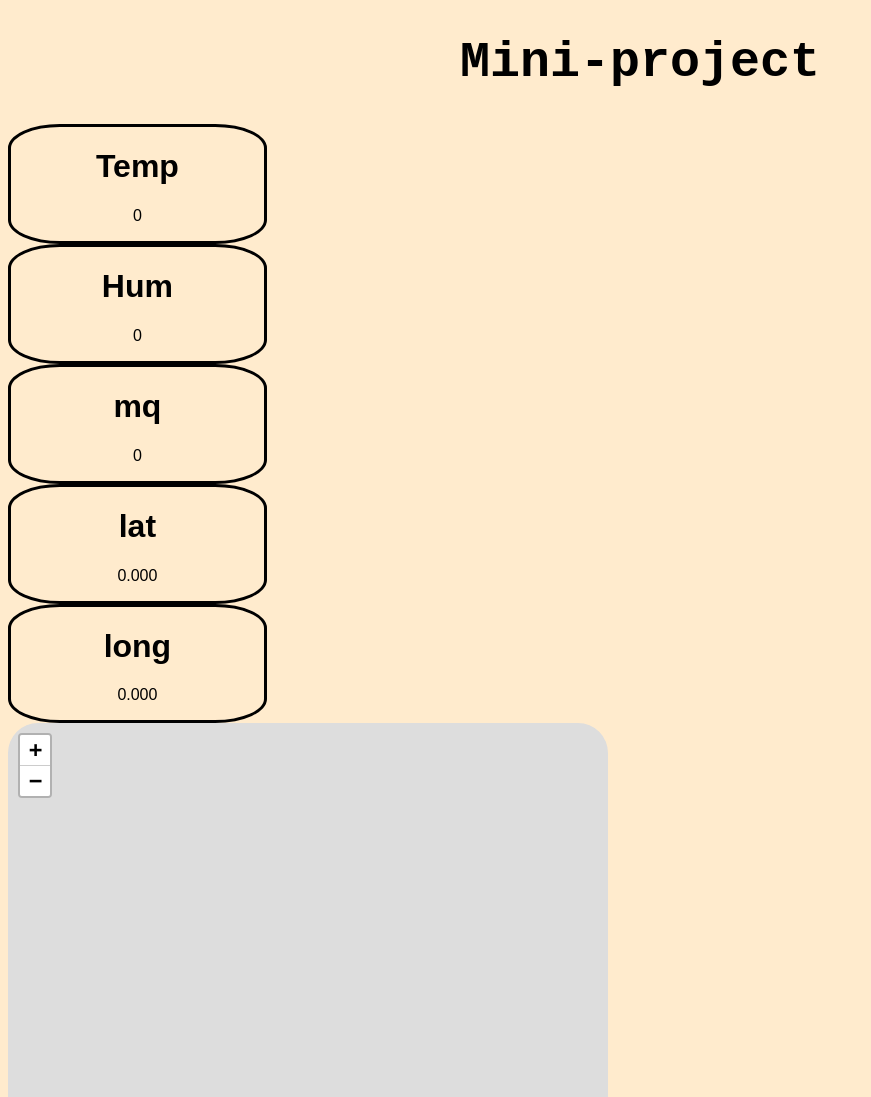
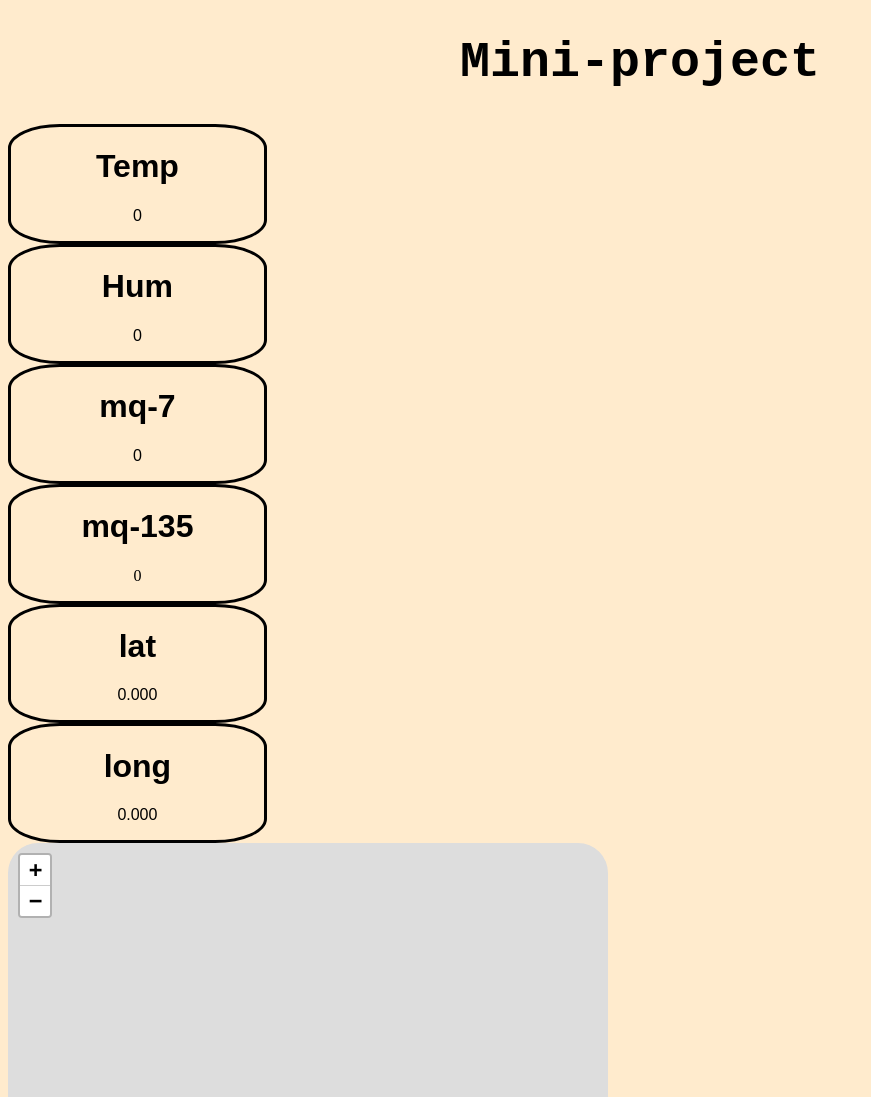
Before and after one commit to Arockiyalipson/vercel, a plain HTML site: page index.html in a window 1280 px wide. Shown: the top 1097 px of the page, without its empty margins (0-871 px from the left). Drawn offline with nearby package versions, Linux system fonts and the light colour scheme; no server answers.

Commit message:
added mq_135 sensor to board

```diff
--- a/index.html
+++ b/index.html
@@ -53,7 +53,8 @@
         .cont2,
         .cont3,
         .cont4,
-        .cont5 {
+        .cont5,
+        .cont6 {
             border-style: solid;
             border-color: black;
             text-align: center;
@@ -87,19 +88,25 @@
         </div>
     </div>
     <div class="cont3">
-        <h1 class="m">mq</h1>
+        <h1 class="m">mq-7</h1>
         <p class="mq_7" id="mq_7">0</p>
     </div>
     <div class="cont4">
+        <h1 class="m">mq-135</h1>
+        <p class="mq_135" id="mq_135">0</p>
+    </div>
+    <div class="cont5">
         <h1 class="lat">lat</h1>
         <p class="latitude" id="latitude">0.000</p>
     </div>
-    <div class="cont5">
+    <div class="cont6">
         <h1 class="long">long</h1>
         <p class="longitude" id="longitude">0.000</p>
     </div>
     <div class="map" id="map" style="width: 600px; height: 600px;"></div>
-    <div class="my"><p class="name">@ done by us</p></div>
+    <div class="my">
+        <p class="name">@ done by us</p>
+    </div>
 
     <script type="module">
         // Import the functions you need from the SDKs you need
@@ -131,6 +138,7 @@
         var dataRef5 = database.ref('data/longitude');
         var dataRef6 = database.ref("data/earth");
         var dataRef7 = database.ref("data/emergency");
+        var dataRef8 = database.ref("data/mq_135");
         let latitude = 0;
         let longitude = 0;
         let map = L.map('map');
@@ -171,6 +179,11 @@
                 alert("emergency !!!!!!!");
             }
         })
+        dataRef8.on('value', funtion(getdata8))
+        {
+            var mq_135 = (getdata8.val());
+            document.getElementById('mq_135').innerHTML = mq_135;
+        }
         var updatemap = () => {
             map.setView([latitude, longitude], 13);
             L.tileLayer('https://tile.openstreetmap.org/{z}/{x}/{y}.png', {
```
